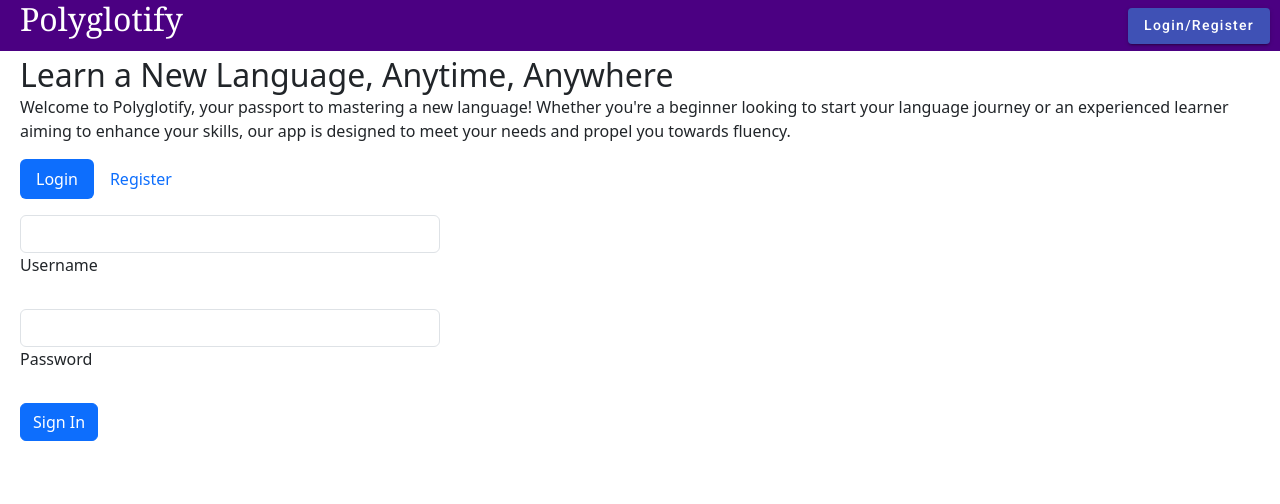
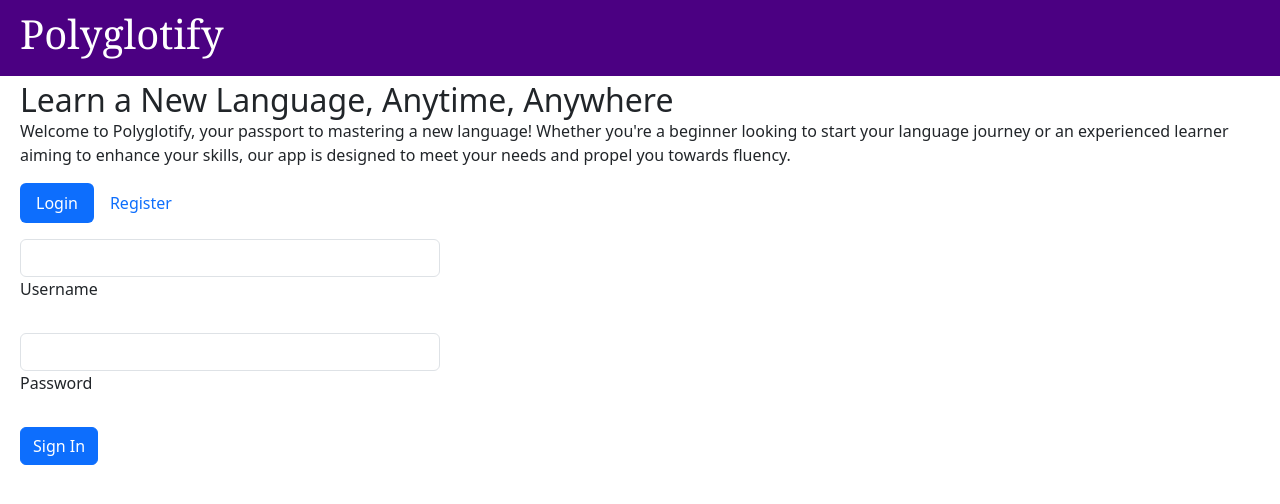
Before and after one commit to FSADAssignment/frontend, an Angular app: page /landing in a window 1280 px wide. Shown: the top 504 px of the page. Built offline with nearby package versions, Linux system fonts and the light colour scheme.

Commit message:
Removing extra button

```diff
--- a/src/app/header/header.component.css
+++ b/src/app/header/header.component.css
@@ -8,8 +8,8 @@
 
 h1{
     padding-left: 20px;
-    padding-bottom: 5px;
-    font-size:xx-large;
+    padding-top: 10px;
+    padding-bottom: 10px;
     font-family: Georgia, 'Times New Roman', Times, serif;
 }
 
--- a/src/app/header/header.component.html
+++ b/src/app/header/header.component.html
@@ -1,5 +1,5 @@
 <div class="header-tab">
     <h1>Polyglotify</h1>
-    <span class="fx-spacer"></span>
-    <button mat-raised-button color="primary" class="login-button">Login/Register</button>
+    <!-- <span class="fx-spacer"></span> -->
+    <!-- <button mat-raised-button color="primary" class="login-button">Login/Register</button> -->
 </div>
```
